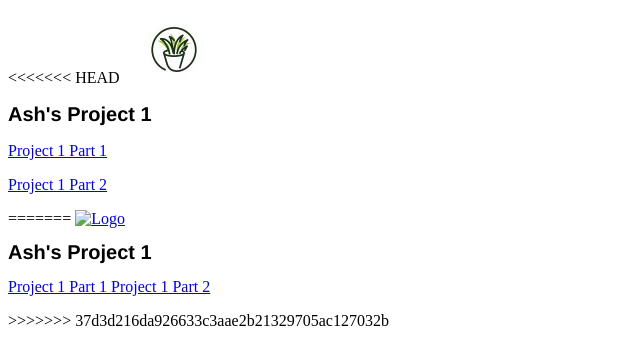
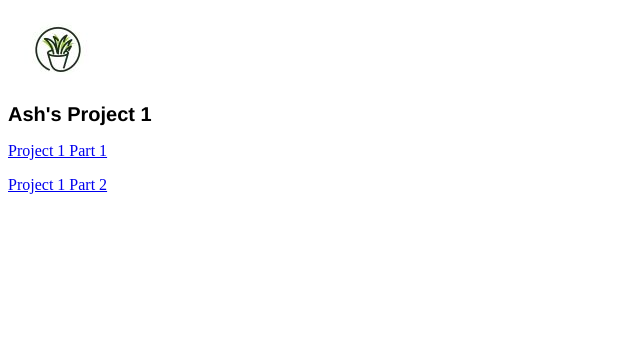
Before and after one commit to ashnorm/ashnorm.github.io, a plain HTML site: page index.html in a window 1280 px wide. Shown: the whole page, without its empty margins (0-640 px from the left). Drawn offline with Linux system fonts and the light colour scheme.

Commit message:
update index

```diff
--- a/index.html
+++ b/index.html
@@ -8,7 +8,6 @@
 		<header>
 			<div>
 				<p>
-<<<<<<< HEAD
 				<a href="index.html"><img src="plant-logo3.jpg" alt="Plant Logo"></a>
 				<h1 style="font-family: Helvetica;font-size: 20px;"> Ash's Project 1</h1>
 				</p>
@@ -18,19 +17,10 @@
 				<p>
 				<a href="part2.html">Project 1 Part 2 </a>
 				</p>
-=======
-				<a href="index.html"><img src="DESN340_P1_Part1_NormandAshley/plant-logo3.jpg" alt="Logo"></a>
-				<h1 style="font-family: Helvetica;font-size: 20px;"> Ash's Project 1</h1>
-
-				<a href="DESN340_P1_Part1_NormandAshley/ashnorm_homework1.html">Project 1 Part 1 </a>
-
-				<a href="DESN340_P1_Part2_NormandAshley/part2.html">Project 1 Part 2 </a>
-			</p>
->>>>>>> 37d3d216da926633c3aae2b21329705ac127032b
 			</div>
 		</header>
 	</body>
-	</html>
+</html>
 
 
 	<!--	<h2 style="font-family: Helvetica;font-size: 15px;"> -->
```
